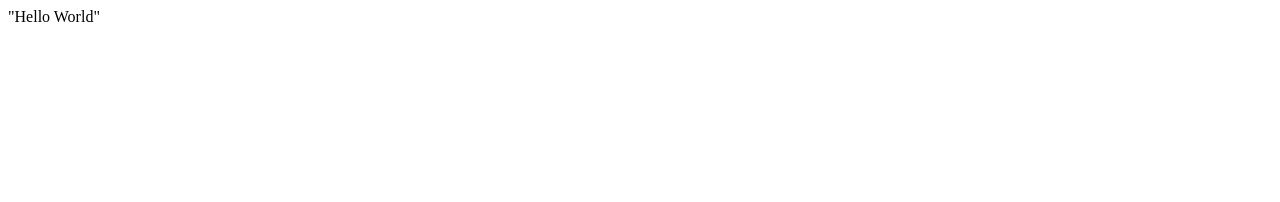
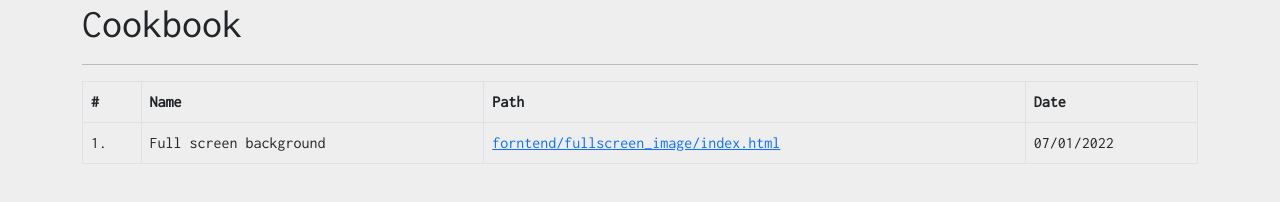
Before and after one commit to annaDostoevskaya/annaDostoevskaya.github.io, a plain HTML site: page index.html in a window 1280 px wide. Drawn offline with nearby package versions, Linux system fonts and the light colour scheme.

Commit message:
main page

```diff
--- a/index.html
+++ b/index.html
@@ -1 +1,42 @@
-"Hello World"
+<!DOCTYPE html>
+<html>
+<head>
+  <meta charset="utf-8">
+  <title>Cookbook</title>
+  <link rel="stylesheet" href="https://cdn.jsdelivr.net/npm/bootstrap@5.1.3/dist/css/bootstrap.min.css" integrity="sha384-1BmE4kWBq78iYhFldvKuhfTAU6auU8tT94WrHftjDbrCEXSU1oBoqyl2QvZ6jIW3" crossorigin="anonymous">
+  <link rel="preconnect" href="https://fonts.googleapis.com">
+  <link rel="preconnect" href="https://fonts.gstatic.com" crossorigin>
+  <link href="https://fonts.googleapis.com/css2?family=Inconsolata&display=swap" rel="stylesheet">
+  <style type="text/css">
+    * {
+      font-family: 'Inconsolata', monospace;
+    }
+
+    body {
+      background-color: #eee;
+    }
+  </style>
+</head>
+<body>
+  <div class="container">
+    <h1>Cookbook</h1>
+    <hr>
+    <div class="main-table">
+      <table class="table table-bordered">
+        <tr>
+          <th scope="col">#</th>
+          <th scope="col">Name</th>
+          <th scope="col">Path</th>
+          <th scope="col">Date</th>
+        </tr>
+        <tr>
+          <td scope="row">1.</td>
+          <td>Full screen background</td>
+          <td><a href="forntend/fullscreen_image/index.html">forntend/fullscreen_image/index.html</a></td>
+          <td>07/01/2022</td>
+        </tr>
+      </table>
+    </div>
+  </div>
+</body>
+</html>
```
